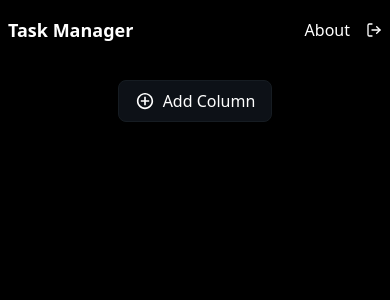
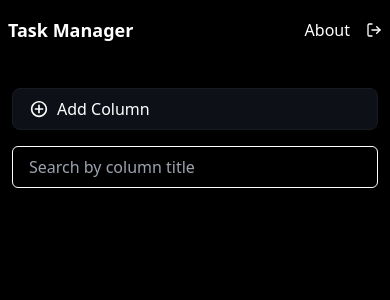
Before and after one commit to rahul-431/dragd, a React (Vite) app: page / in a window 390 px wide. Shown: the top 300 px of the page. Built offline with nearby package versions, Linux system fonts and the light colour scheme.

Commit message:
search columns

```diff
--- a/src/components/Board.tsx
+++ b/src/components/Board.tsx
@@ -1,4 +1,4 @@
-import { useEffect, useMemo, useState } from "react";
+import { InputHTMLAttributes, useEffect, useMemo, useState } from "react";
 import { v4 as uuid } from "uuid";
 import Column from "./Column";
 import {
@@ -21,6 +21,9 @@ const Board = () => {
   const [tasks, setTasks] = useState<Task[]>([]);
   const [activeColumn, setActiveColumn] = useState<Column | null>(null);
   const [activeTask, setActiveTask] = useState<Task | null>(null);
+  const [search, setSearch] = useState("");
+
+  //get data from local storage
   useEffect(() => {
     const storedColumns = localStorage.getItem("columns");
     const storedTasks = localStorage.getItem("tasks");
@@ -31,9 +34,30 @@ const Board = () => {
     setTasks(oldTasks);
     setColumns(oldColumns);
   }, []);
+
+  //set search result at initial loading
+  useEffect(() => {
+    setSearchResult(columns);
+  }, [columns]);
+  const [searchResult, setSearchResult] = useState<Column[]>(columns);
+
+  //searhing columns by title
+  useEffect(() => {
+    if (columns && columns.length > 0) {
+      const filteredColumns =
+        search !== ""
+          ? columns.filter((column) =>
+              column.title.toLowerCase().includes(search.toLowerCase())
+            )
+          : columns;
+      setSearchResult(filteredColumns);
+    }
+  }, [search]);
+
   const columnsId = useMemo(() => {
     return columns.map((col) => col.id);
   }, [columns]);
+
   //after sorting columns the delete function did not worked
   //to solve this issue we can use useSesors hook;
   const sensors = useSensors(
@@ -207,6 +231,7 @@ const Board = () => {
       });
     }
   };
+
   return (
     <DndContext
       sensors={sensors}
@@ -214,21 +239,31 @@ const Board = () => {
       onDragEnd={handleOnDragEnd}
       onDragOver={handleDragOver}
     >
-      <div className=" min-h-screen flex flex-col w-full items-center overflow-x-auto md:overflow-y-hidden overflow-y-auto ">
+      <main className=" min-h-screen flex flex-col w-full md:px-10 px-3 ">
+        <div className="flex flex-col md:flex-row gap-4 mt-2 w-full py-5 justify-center">
           <button
             onClick={addColumn}
-          className="cursor-pointer rounded-lg bg-bgMain border border-bgColumn px-4 py-2 ring-rose-500 hover:ring-2 text-white  m-5 flex gap-2 items-center text-center"
+            className="cursor-pointer rounded-lg bg-bgMain border border-bgColumn px-4 py-2 ring-rose-500 hover:ring-2 text-white flex gap-2 items-center text-center"
           >
             <span className="text-xl">
               <IoMdAddCircleOutline />
             </span>
             <span>Add Column</span>
           </button>
+          <input
+            value={search}
+            onChange={(e) => setSearch(e.target.value)}
+            type="text"
+            className="px-4 py-2 bg-transparent border border-white rounded-md"
+            placeholder="Search by column title"
+          />
+        </div>
+        <section className=" overflow-x-auto md:overflow-y-hidden overflow-y-auto">
           <div className="flex gap-5 py-5 md:p-0">
             <div className="flex gap-5">
               <div className="text-white flex md:flex-row flex-col gap-6">
                 <SortableContext items={columnsId}>
-                {columns.map((col) => (
+                  {searchResult.map((col) => (
                     <Column
                       key={col.id}
                       column={col}
@@ -268,7 +303,8 @@ const Board = () => {
               )}
             </div>
           </div>
-      </div>
+        </section>
+      </main>
     </DndContext>
   );
 };
--- a/src/components/Column.tsx
+++ b/src/components/Column.tsx
@@ -62,7 +62,7 @@ const Column = ({
     <div
       ref={setNodeRef}
       style={style}
-      className="bg-bgMain w-[350px] h-[500px] max-h-[500px] rounded-lg flex flex-col"
+      className="cursor-pointer bg-bgMain w-[350px] h-[500px] max-h-[500px] rounded-lg flex flex-col"
     >
       <div
         onDoubleClick={() => setTitleEditMode(true)}
--- a/src/components/TaskCard.tsx
+++ b/src/components/TaskCard.tsx
@@ -44,7 +44,7 @@ const TaskCard = ({ task, updateTask, deleteTask }: Props) => {
       style={style}
       {...attributes}
       {...listeners}
-      className={`bg-bgColumn p-2 flex w-full items-center rounded-md ${
+      className={`cursor-pointer bg-bgColumn p-2 flex w-full items-center rounded-md ${
         taskEditMode ? "" : "justify-between"
       }`}
       onDoubleClick={() => setTaskEditMode(true)}
--- a/src/index.css
+++ b/src/index.css
@@ -8,12 +8,12 @@ body,
   @apply bg-black text-white box-border;
 }
 ::-webkit-scrollbar {
-  width: 4px;
+  width: 2px;
 }
 
 ::-webkit-scrollbar-thumb {
   @apply bg-rose-900 rounded-xl;
 }
 ::-webkit-scrollbar:horizontal {
-  height: 8px;
+  height: 4px;
 }
--- a/src/pages/About.tsx
+++ b/src/pages/About.tsx
@@ -8,6 +8,7 @@ const About = () => {
           <li>Add multiple columns</li>
           <li>Sorting columns</li>
           <li>Delete and edit column</li>
+          <li>Searching column</li>
           <li>Add task inside each column</li>
           <li>Delete and edit task</li>
           <li>Sorting tasks</li>
```
Lines whose indentation alone changed are shown as unchanged.
